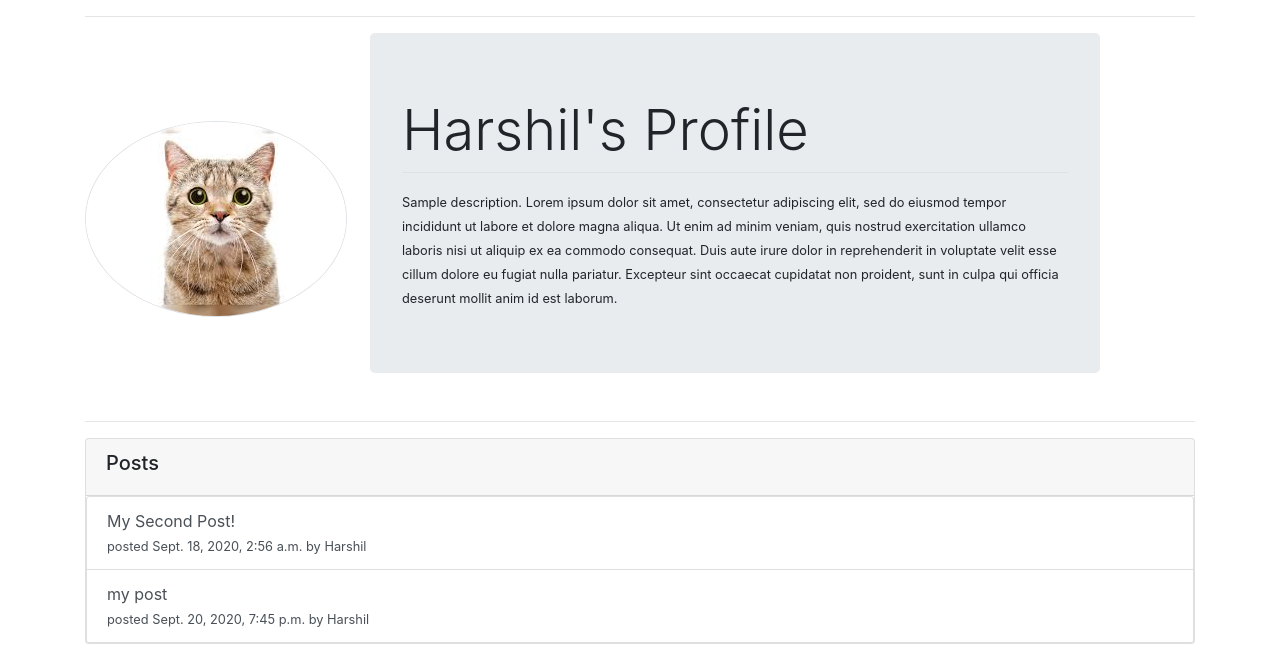
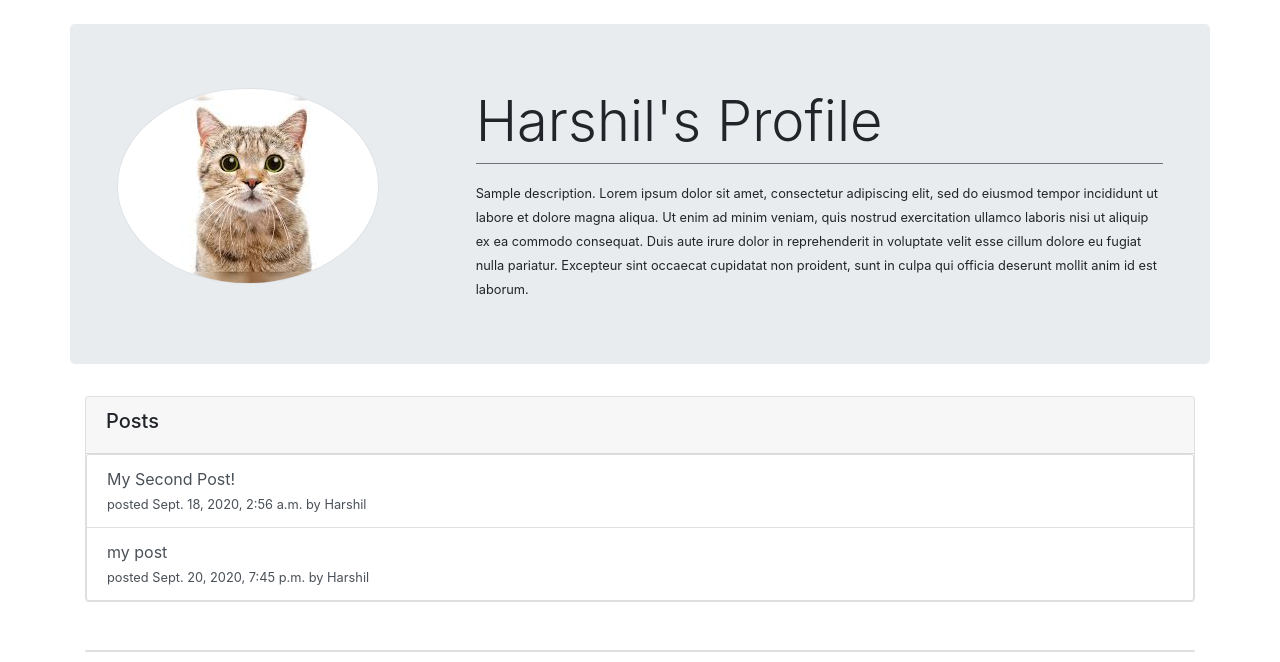
Before and after one commit to HarshilPan07/Django-Blog, a Django app: page /profile/2/ in a window 1280 px wide. Shown: the part 56-718 px from the top of the page. Run offline with Django 3.2, Linux system fonts and the light colour scheme; a user stored in the database is signed in; data comes from the database, SQL or seed files in the repository; both versions use the stored data as it was after the commit; some libraries are stand-ins or nearby versions.

Commit message:
in user.views.view_profile changed post_list to not use get_list_or_404() so that profiles of users with no posts renders properly

```diff
--- a/blog/forms.py
+++ b/blog/forms.py
@@ -19,5 +19,5 @@ class CommentForm(ModelForm):
         fields = ['content']
 
     widgets = {
-        'content': forms.Textarea(attrs={'class': 'form-control', 'rows':2, 'cols':5}),
+        'content': forms.TextInput(attrs={'class': 'form-control'}),
     }
--- a/blog/models.py
+++ b/blog/models.py
@@ -18,7 +18,7 @@ class Post(models.Model):
     content = models.TextField(max_length=2000)
     date_posted = models.DateTimeField(auto_now=timezone.now())
 
-    author = models.ForeignKey(User, on_delete=models.CASCADE)
+    author = models.ForeignKey(User, on_delete=models.CASCADE, related_name='posts')
     board = models.ForeignKey(Board, on_delete=models.CASCADE, null=True, blank=True)
 
     def __str__(self):
@@ -28,7 +28,7 @@ class Post(models.Model):
         return reverse("post", kwargs={"pk": self.pk})
 
 class Comment(models.Model):
-    content = models.TextField("Comment", max_length=500)
+    content = models.CharField("Comment", max_length=500)
     date_posted = models.DateTimeField(auto_now_add=True)
 
     post = models.ForeignKey(Post, on_delete=models.CASCADE)
--- a/blog/templates/blog/profile.html
+++ b/blog/templates/blog/profile.html
@@ -2,21 +2,17 @@
 {% load crispy_forms_tags %}
 
 {% block header %}
-    <hr>
-    <div class='row'>
-        <div class='col-3 align-self-center'>
+    <div class='jumbotron row mt-4'>
+        <div class='col-4'>
             <img src="{{ profile_user.profile.picture.url }}" class='rounded-circle account-img border' alt="">
         </div>
-        <div class='col-8 align-self-center'>
-            <div class='jumbotron'>
-                <h3 class='display-4'>{{ profile_user.username }}'s Profile</h3>
-                <div class='border-top pt-3'>
-                    <small>{{ profile_user.profile.description }}</small>
-                </div>
+        <div class='col-8'>
+            <h3 class='display-4'>{{ profile_user.username }}'s Profile</h3>
+            <div class='border-top border-secondary pt-3'>
+                <small>{{ profile_user.profile.description }}</small>
             </div>
         </div>
     </div>
-    <hr>
 {% endblock header %}
 
 {% block content %}
@@ -24,6 +20,7 @@
         <div class='card-header'>
             <h5>Posts</h5>
         </div>
+
         <div class='list-group'>
             {% for post in page_obj %}
             <a href="{% url 'post' post.id %}" class='list-group-item list-group-item-action'>
--- a/user/views.py
+++ b/user/views.py
@@ -37,7 +37,7 @@ class Logout(LoginRequiredMixin, LogoutView):
 @login_required(redirect_field_name=REIDRECT_FIELD_NAME, login_url=LOGIN_URL)
 def view_profile(request, pk):
     profile_user = get_object_or_404(User, pk=pk)
-    post_list = get_list_or_404(Post, author=profile_user)
+    post_list = list(Post.objects.filter(author=profile_user))
 
     paginator = Paginator(post_list, 3)
     page_number = request.GET.get('page')
```
Also changed, not shown: blog/templates/blog/detail.html (+5 -5 lines), db.sqlite3.
